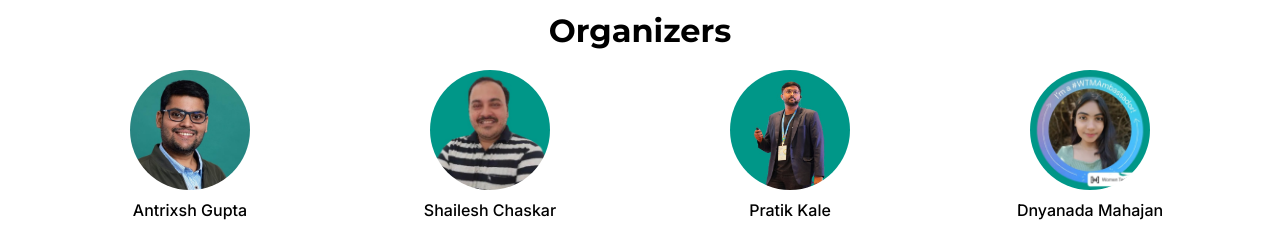
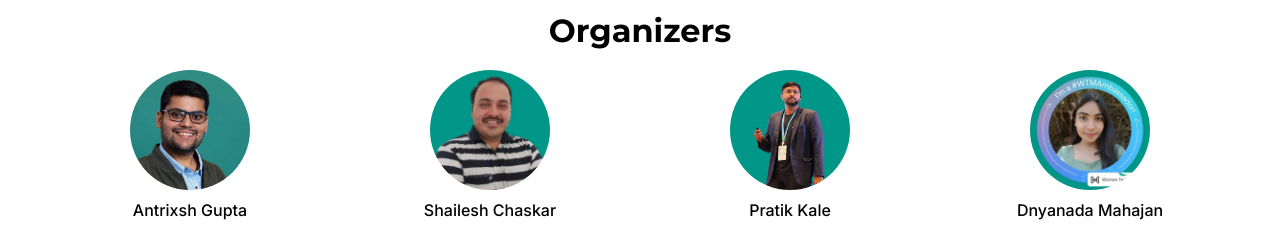
Before and after one commit to GDG-Cloud-Pune/ccd-25, an Angular app: page /teams in a window 1280 px wide. Shown: the part 312-552 px from the top of the page. Built offline with nearby package versions, Linux system fonts and the light colour scheme.

Commit message:
change shailesh photo

```diff
--- a/src/app/pages/teams/teams.component.ts
+++ b/src/app/pages/teams/teams.component.ts
@@ -11,7 +11,7 @@ import { CommonModule } from '@angular/common';
 export class TeamsComponent {
   organizers = [
     { name: 'Antrixsh Gupta', image: 'assets/teams/antrixsh_gupta.JPG' },
-    { name: 'Shailesh Chaskar', image: 'assets/teams/shailesh2.jpg' },
+    { name: 'Shailesh Chaskar', image: 'assets/teams/shailesh2.jpeg' },
     { name: 'Pratik Kale', image: 'assets/teams/pratik2.jpg' },
     { name: 'Dnyanada Mahajan', image: 'assets/teams/dnyanda2.jpg' },
   ];
```
Also changed, not shown: public/assets/teams/shailesh2.jpeg (added).
